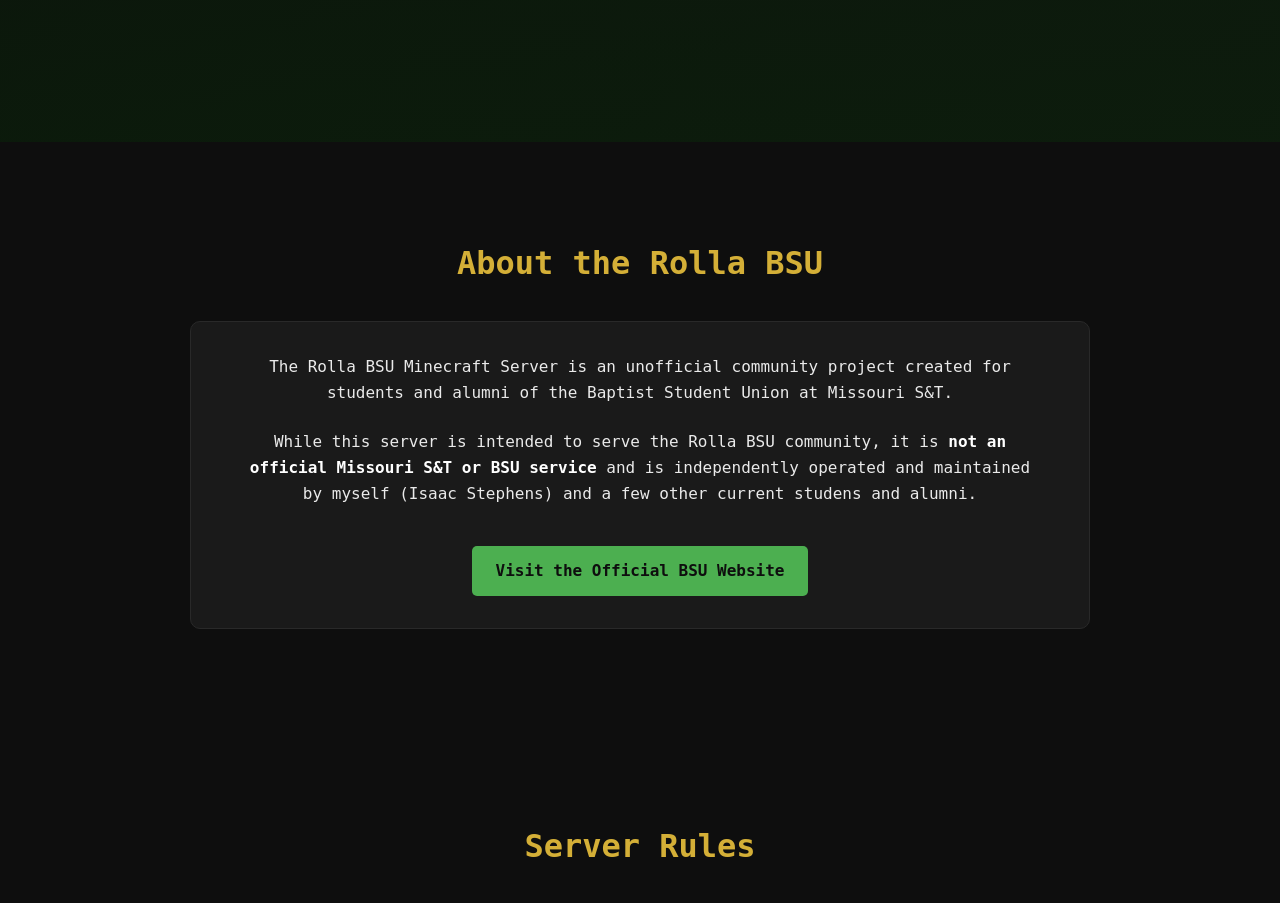
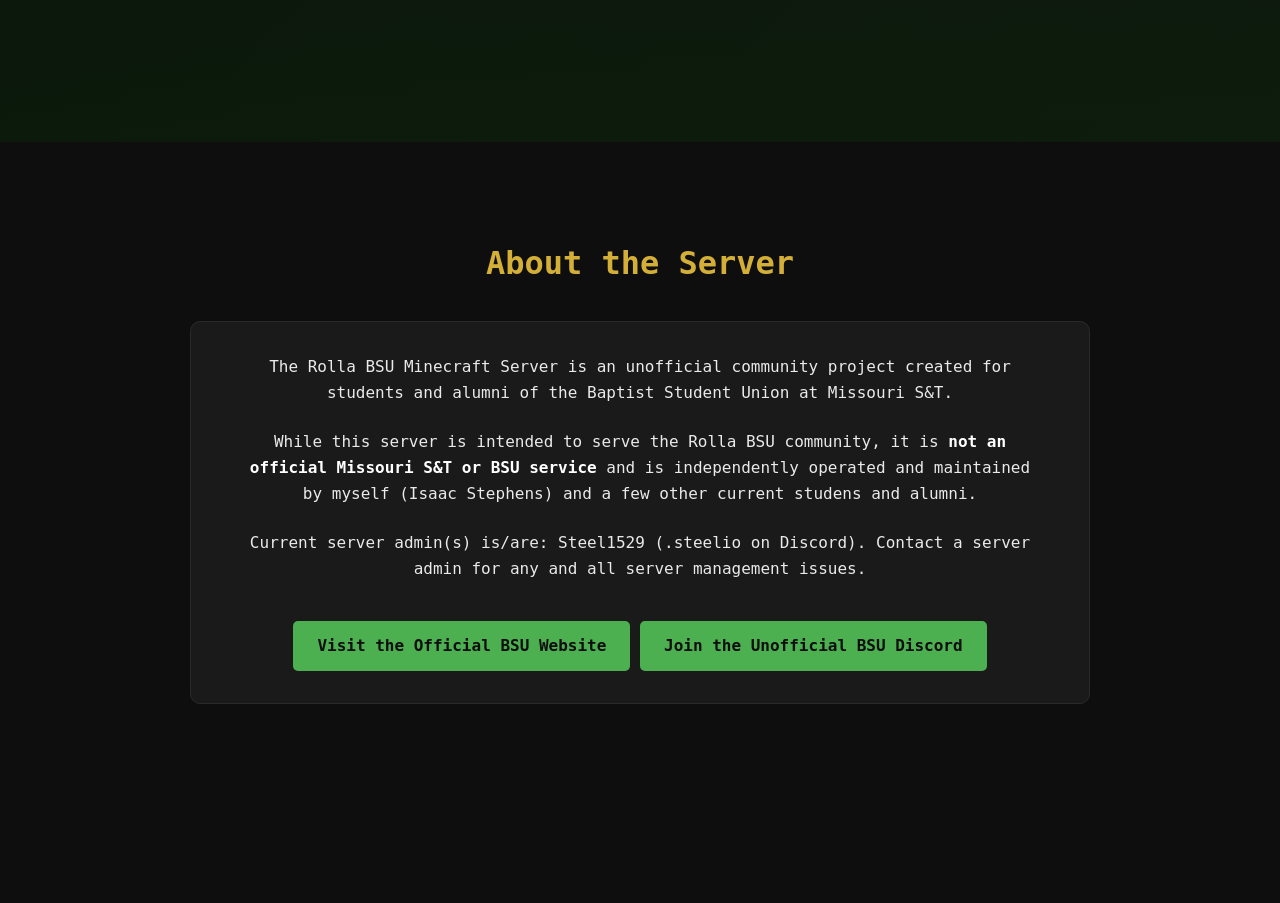
Before and after one commit to Isaac-Stephens/isaacstephens.com, a Flask app: page /bsu_mc in a window 1280 px wide. Shown: the part 738-1641 px from the top of the page. Run offline with Flask 3, Linux system fonts and the light colour scheme.

Commit message:
adjusted some bsu_mc stuff

```diff
--- a/website/templates/bsu_mc.html
+++ b/website/templates/bsu_mc.html
@@ -54,7 +54,7 @@
 <!-- ===== About BSU ===== -->
 <section id="about">
 
-    <h2>About the Rolla BSU</h2>
+    <h2>About the Server</h2>
 
     <div class="project-card">
         <p>
@@ -70,11 +70,22 @@
             and a few other current studens and alumni.
         </p>
 
+        <p>
+            Current server admin(s) is/are: Steel1529 (.steelio on Discord).
+            Contact a server admin for any and all server management issues.
+        </p>
+
         <a href="https://www.rollabsu.com"
            class="btn"
            target="_blank"
            rel="noopener noreferrer">
             Visit the Official BSU Website
+        </a>
+        <a href="https://discord.gg/9MKttXg4sN"
+           class="btn"
+           target="_blank"
+           rel="noopener noreferrer">
+            Join the Unofficial BSU Discord
         </a>
     </div>
 
```
